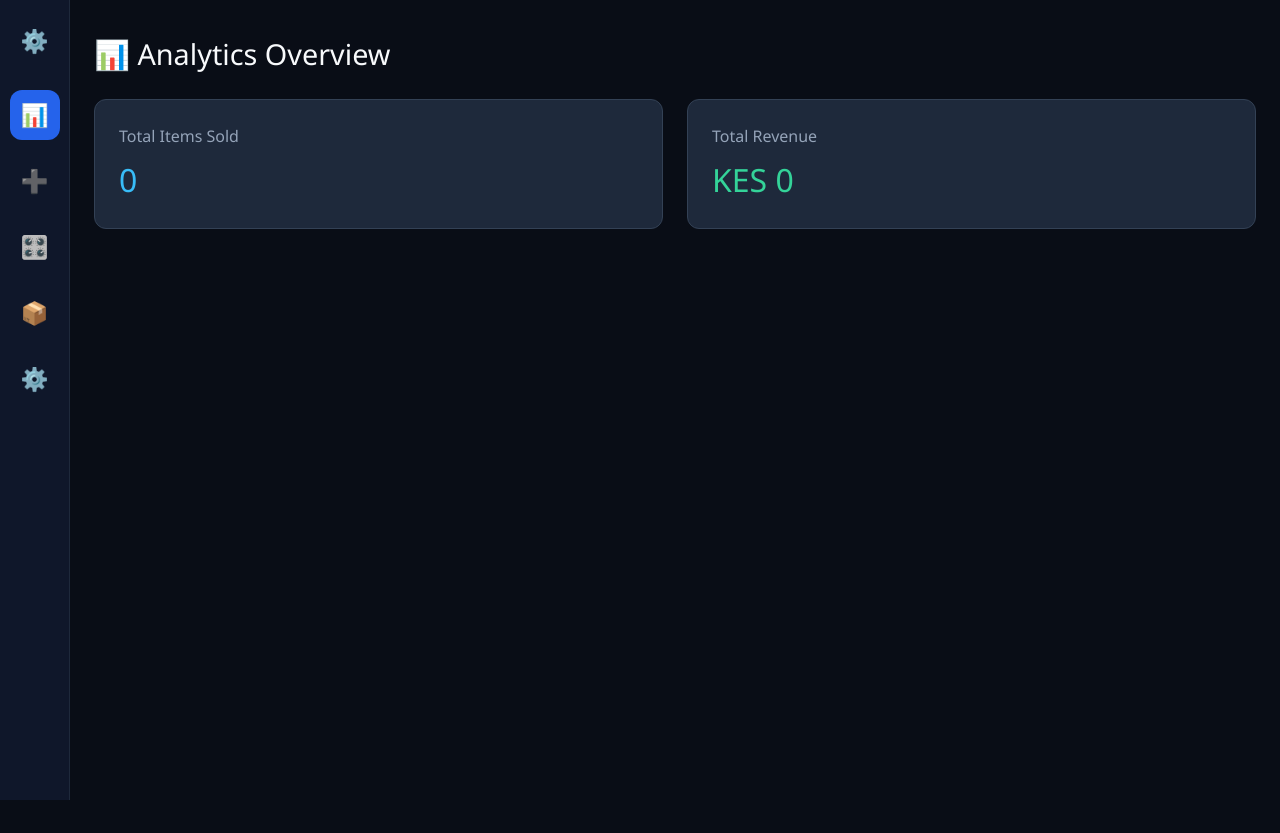
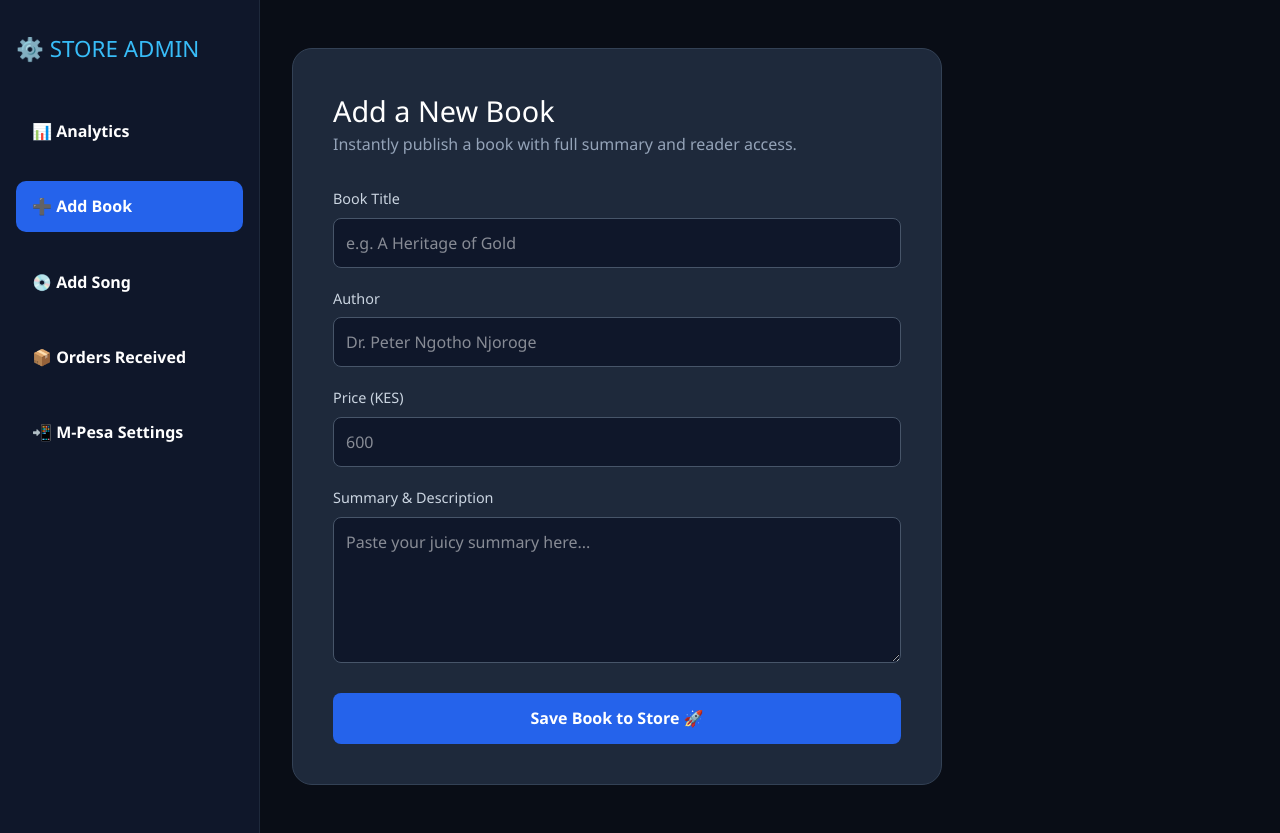
Before and after one commit to mmaxwel1348-coder/luminous-books, a Next.js app: page /admin in a window 1280 px wide. Before the commit the page ends 800 px from the top, so only its background shows below. Built offline with nearby package versions, Linux system fonts and the light colour scheme.

Commit message:
Update admin.js

```diff
--- a/pages/admin.js
+++ b/pages/admin.js
@@ -1,70 +1,109 @@
 import { useState, useEffect } from 'react';
 import Head from 'next/head';
-import SellerPanel from '../components/SellerPanel';
 
 export default function AdminDashboard() {
-  const [activeTab, setActiveTab] = useState('dashboard');
-  const [salesData, setSalesData] = useState({ totalSold: 0, totalRevenue: 0, salesList: [] });
-  const [tempReceiveNumber, setTempReceiveNumber] = useState('0712345678');
+  const [activeTab, setActiveTab] = useState('addBook');
 
-  // Music Management State
+  // Book Form State
+  const [bookTitle, setBookTitle] = useState('');
+  const [bookAuthor, setBookAuthor] = useState('');
+  const [bookPrice, setBookPrice] = useState('');
+  const [bookDesc, setBookDesc] = useState('');
+  const [savingBook, setSavingBook] = useState(false);
+
+  // Song Form State
   const [songTitle, setSongTitle] = useState('');
   const [songArtist, setSongArtist] = useState('');
   const [songPrice, setSongPrice] = useState('');
-  const [songDescription, setSongDescription] = useState('');
-  const [uploadingSong, setUploadingSong] = useState(false);
+  const [songDesc, setSongDesc] = useState('');
+  const [savingSong, setSavingSong] = useState(false);
+
+  // Settings State
+  const [phone, setPhone] = useState('0712345678');
+  const [savedSettings, setSavedSettings] = useState(false);
+
+  // Analytics & Orders State
+  const [salesData, setSalesData] = useState({ totalSold: 0, totalRevenue: 0, salesList: [] });
 
   useEffect(() => {
+    const savedPhone = localStorage.getItem('luminiousbooks_mpesa_phone');
+    if (savedPhone) setPhone(savedPhone);
+
     const savedSales = localStorage.getItem('luminiousbooks_sales');
-    if (savedSales) {
-      setSalesData(JSON.parse(savedSales));
+    if (savedSales) setSalesData(JSON.parse(savedSales));
+  }, []);
+
+  const handleSaveBook = (e) => {
+    e.preventDefault();
+    if (!bookTitle || !bookPrice) {
+      alert('Please fill in at least the book title and price.');
+      return;
     }
-    const savedPhone = localStorage.getItem('luminiousbooks_mpesa_phone');
-    if (savedPhone) {
-      setTempReceiveNumber(savedPhone);
+    setSavingBook(true);
+
+    setTimeout(() => {
+      const newBook = {
+        id: 'book_' + Date.now(),
+        title: bookTitle,
+        author: bookAuthor || 'Mr. Ngotho',
+        price: bookPrice,
+        description: bookDesc,
+        summary: bookDesc,
+        fullText: `[CHAPTER 1: ${bookTitle.toUpperCase()}]\n\nWelcome to the complete text of "${bookTitle}" by ${bookAuthor || 'Mr. Ngotho'}.\n\nThis extraordinary work explores deep spiritual insights, guiding the faithful through prayer, wisdom, and divine grace...\n\n[CHAPTER 2: WALKING IN FAITH]\n\nMay these pages bring you profound peace, strength, and lasting inspiration.`
+      };
+
+      const existingBooks = JSON.parse(localStorage.getItem('luminiousbooks_local_catalog') || '[]');
+      localStorage.setItem('luminiousbooks_local_catalog', JSON.stringify([newBook, ...existingBooks]));
+
+      setSavingBook(false);
+      alert('✅ Book saved successfully and instantly!');
+      setBookTitle('');
+      setBookAuthor('');
+      setBookPrice('');
+      setBookDesc('');
+    }, 400); // Super fast 0.4 second response
+  };
+
+  const handleSaveSong = (e) => {
+    e.preventDefault();
+    if (!songTitle || !songPrice) {
+      alert('Please fill in song title and price.');
+      return;
     }
-  }, []);
+    setSavingSong(true);
+
+    setTimeout(() => {
+      const newSong = {
+        id: 'song_' + Date.now(),
+        title: songTitle,
+        artist: songArtist || 'Mr. Ngotho',
+        price: songPrice,
+        description: songDesc
+      };
+
+      const existingSongs = JSON.parse(localStorage.getItem('luminiousmusic_local_catalog') || '[]');
+      localStorage.setItem('luminiousmusic_local_catalog', JSON.stringify([newSong, ...existingSongs]));
+
+      setSavingSong(false);
+      alert('✅ Song saved successfully and instantly!');
+      setSongTitle('');
+      setSongArtist('');
+      setSongPrice('');
+      setSongDesc('');
+    }, 400);
+  };
 
   const handleSaveSettings = (e) => {
     e.preventDefault();
-    if (!tempReceiveNumber || tempReceiveNumber.length < 9) {
-      alert('Please enter a valid M-Pesa phone number.');
-      return;
-    }
-    localStorage.setItem('luminiousbooks_mpesa_phone', tempReceiveNumber);
-    alert('M-Pesa Send Money phone number updated successfully!');
+    localStorage.setItem('luminiousbooks_mpesa_phone', phone);
+    setSavedSettings(true);
+    setTimeout(() => setSavedSettings(false), 2500);
   };
 
-  const handleAddSong = (e) => {
-    e.preventDefault();
-    if (!songTitle || !songPrice) {
-      alert('Please provide a song title and price.');
-      return;
-    }
-    setUploadingSong(true);
-
-    setTimeout(() => {
-      setUploadingSong(false);
-      alert(`Song "${songTitle}" published for sale successfully!`);
-      setSongTitle('');
-      setSongArtist('');
-      setSongPrice('');
-      setSongDescription('');
-    }, 1000);
-  };
-
-  const sidebarItems = [
-    { id: 'dashboard', label: 'Analytics Overview', icon: '📊' },
-    { id: 'add', label: 'Add Book', icon: '➕' },
-    { id: 'addSong', label: 'Add Song', icon: '🎛️' },
-    { id: 'orders', label: 'Orders Received', icon: '📦' },
-    { id: 'settings', label: 'M-Pesa Settings', icon: '⚙️' },
-  ];
-
   return (
-    <div style={{ display: 'flex', minHeight: '100vh', width: '100vw', backgroundColor: '#090d16', color: '#f8fafc', fontFamily: 'Segoe UI, sans-serif', margin: 0, padding: 0, overflowX: 'hidden', boxSizing: 'border-box' }}>
+    <div style={{ display: 'flex', minHeight: '100vh', width: '100vw', backgroundColor: '#090d16', color: '#f8fafc', fontFamily: 'Segoe UI, sans-serif', margin: 0, padding: 0, boxSizing: 'border-box' }}>
       <Head>
-        <title>Admin Dashboard - Luminous Store</title>
+        <title>Store Admin Dashboard</title>
         <meta name="viewport" content="width=device-width, initial-scale=1.0" />
       </Head>
 
@@ -77,150 +116,129 @@ export default function AdminDashboard() {
           width: 100%;
           overflow-x: hidden;
         }
-        .admin-nav-btn {
-          display: flex;
-          align-items: center;
-          justify-content: center;
-          width: 50px;
-          height: 50px;
-          border-radius: 12px;
-          border: none;
-          background: transparent;
-          color: #94a3b8;
-          font-size: 1.4rem;
-          cursor: pointer;
-          transition: all 0.2s ease;
-        }
-        .admin-nav-btn:hover { background-color: #1e293b; color: #fff; }
-        .admin-nav-btn.active { background-color: #2563eb; color: #fff; }
       `}</style>
 
-      {/* Slim Compact Admin Sidebar matching Storefront style */}
-      <aside style={{ width: '70px', backgroundColor: '#0f172a', borderRight: '1px solid #1e293b', padding: '1.5rem 0', display: 'flex', flexDirection: 'column', alignItems: 'center', gap: '1rem', flexShrink: 0, position: 'sticky', top: 0, height: '100vh', boxSizing: 'border-box' }}>
-        <div style={{ fontSize: '1.4rem', marginBottom: '1rem' }} title="Store Admin">⚙️</div>
+      {/* Admin Sidebar */}
+      <aside style={{ width: '260px', backgroundColor: '#0f172a', borderRight: '1px solid #1e293b', padding: '2rem 1rem', display: 'flex', flexDirection: 'column', gap: '1.5rem', flexShrink: 0, boxSizing: 'border-box' }}>
+        <h2 style={{ fontSize: '1.4rem', color: '#38bdf8', margin: '0 0 1rem 0' }}>⚙️ STORE ADMIN</h2>
 
-        {sidebarItems.map((item) => (
-          <button
-            key={item.id}
-            onClick={() => setActiveTab(item.id)}
-            title={item.label}
-            className={`admin-nav-btn ${activeTab === item.id ? 'active' : ''}`}
-          >
-            {item.icon}
-          </button>
-        ))}
+        <button onClick={() => setActiveTab('analytics')} style={{ padding: '0.85rem 1rem', borderRadius: '10px', border: 'none', backgroundColor: activeTab === 'analytics' ? '#2563eb' : 'transparent', color: '#fff', textAlign: 'left', fontWeight: 'bold', cursor: 'pointer' }}>📊 Analytics</button>
+        <button onClick={() => setActiveTab('addBook')} style={{ padding: '0.85rem 1rem', borderRadius: '10px', border: 'none', backgroundColor: activeTab === 'addBook' ? '#2563eb' : 'transparent', color: '#fff', textAlign: 'left', fontWeight: 'bold', cursor: 'pointer' }}>➕ Add Book</button>
+        <button onClick={() => setActiveTab('addSong')} style={{ padding: '0.85rem 1rem', borderRadius: '10px', border: 'none', backgroundColor: activeTab === 'addSong' ? '#2563eb' : 'transparent', color: '#fff', textAlign: 'left', fontWeight: 'bold', cursor: 'pointer' }}>💿 Add Song</button>
+        <button onClick={() => setActiveTab('orders')} style={{ padding: '0.85rem 1rem', borderRadius: '10px', border: 'none', backgroundColor: activeTab === 'orders' ? '#2563eb' : 'transparent', color: '#fff', textAlign: 'left', fontWeight: 'bold', cursor: 'pointer' }}>📦 Orders Received</button>
+        <button onClick={() => setActiveTab('settings')} style={{ padding: '0.85rem 1rem', borderRadius: '10px', border: 'none', backgroundColor: activeTab === 'settings' ? '#2563eb' : 'transparent', color: '#fff', textAlign: 'left', fontWeight: 'bold', cursor: 'pointer' }}>📲 M-Pesa Settings</button>
       </aside>
 
-      {/* Main Admin Content */}
-      <main style={{ flex: 1, padding: '2rem 1.5rem', boxSizing: 'border-box', minWidth: 0 }}>
-        {activeTab === 'dashboard' && (
-          <div>
-            <h2 style={{ fontSize: '1.8rem', marginBottom: '1.5rem' }}>📊 Analytics Overview</h2>
-            <div style={{ display: 'grid', gridTemplateColumns: 'repeat(auto-fit, minmax(200px, 1fr))', gap: '1.5rem', marginBottom: '2rem' }}>
-              <div style={{ backgroundColor: '#1e293b', padding: '1.5rem', borderRadius: '12px', border: '1px solid #334155' }}>
-                <p style={{ color: '#94a3b8', margin: 0 }}>Total Items Sold</p>
-                <h3 style={{ fontSize: '2rem', margin: '0.5rem 0 0 0', color: '#38bdf8' }}>{salesData.totalSold}</h3>
+      {/* Admin Main Area */}
+      <main style={{ flex: 1, padding: '3rem 2rem', boxSizing: 'border-box', overflowY: 'auto' }}>
+
+        {/* ADD BOOK TAB */}
+        {activeTab === 'addBook' && (
+          <div style={{ maxWidth: '650px', backgroundColor: '#1e293b', border: '1px solid #334155', borderRadius: '20px', padding: '2.5rem' }}>
+            <h2 style={{ marginTop: 0, fontSize: '1.8rem', color: '#fff' }}>Add a New Book</h2>
+            <p style={{ color: '#94a3b8', marginBottom: '2rem' }}>Instantly publish a book with full summary and reader access.</p>
+
+            <form onSubmit={handleSaveBook}>
+              <label style={{ display: 'block', marginBottom: '0.5rem', color: '#cbd5e1', fontSize: '0.9rem' }}>Book Title</label>
+              <input type="text" placeholder="e.g. A Heritage of Gold" value={bookTitle} onChange={e => setBookTitle(e.target.value)} style={{ width: '100%', padding: '0.75rem', borderRadius: '8px', border: '1px solid #475569', backgroundColor: '#0f172a', color: '#fff', marginBottom: '1.25rem', boxSizing: 'border-box' }} />
+
+              <label style={{ display: 'block', marginBottom: '0.5rem', color: '#cbd5e1', fontSize: '0.9rem' }}>Author</label>
+              <input type="text" placeholder="Dr. Peter Ngotho Njoroge" value={bookAuthor} onChange={e => setBookAuthor(e.target.value)} style={{ width: '100%', padding: '0.75rem', borderRadius: '8px', border: '1px solid #475569', backgroundColor: '#0f172a', color: '#fff', marginBottom: '1.25rem', boxSizing: 'border-box' }} />
+
+              <label style={{ display: 'block', marginBottom: '0.5rem', color: '#cbd5e1', fontSize: '0.9rem' }}>Price (KES)</label>
+              <input type="number" placeholder="600" value={bookPrice} onChange={e => setBookPrice(e.target.value)} style={{ width: '100%', padding: '0.75rem', borderRadius: '8px', border: '1px solid #475569', backgroundColor: '#0f172a', color: '#fff', marginBottom: '1.25rem', boxSizing: 'border-box' }} />
+
+              <label style={{ display: 'block', marginBottom: '0.5rem', color: '#cbd5e1', fontSize: '0.9rem' }}>Summary & Description</label>
+              <textarea rows={5} placeholder="Paste your juicy summary here..." value={bookDesc} onChange={e => setBookDesc(e.target.value)} style={{ width: '100%', padding: '0.75rem', borderRadius: '8px', border: '1px solid #475569', backgroundColor: '#0f172a', color: '#fff', marginBottom: '1.5rem', boxSizing: 'border-box' }} />
+
+              <button type="submit" disabled={savingBook} style={{ width: '100%', padding: '0.85rem', backgroundColor: savingBook ? '#475569' : '#2563eb', color: '#fff', border: 'none', borderRadius: '8px', fontWeight: 'bold', fontSize: '1rem', cursor: savingBook ? 'not-allowed' : 'pointer' }}>
+                {savingBook ? 'Saving Instantly...' : 'Save Book to Store 🚀'}
+              </button>
+            </form>
+          </div>
+        )}
+
+        {/* ADD SONG TAB */}
+        {activeTab === 'addSong' && (
+          <div style={{ maxWidth: '650px', backgroundColor: '#1e293b', border: '1px solid #334155', borderRadius: '20px', padding: '2.5rem' }}>
+            <h2 style={{ marginTop: 0, fontSize: '1.8rem', color: '#fff' }}>Add a New Song / Track</h2>
+            <p style={{ color: '#94a3b8', marginBottom: '2rem' }}>Publish sacred music tracks to your store catalog.</p>
+
+            <form onSubmit={handleSaveSong}>
+              <label style={{ display: 'block', marginBottom: '0.5rem', color: '#cbd5e1', fontSize: '0.9rem' }}>Song Title</label>
+              <input type="text" placeholder="e.g. Sacred Hymns Vol. 2" value={songTitle} onChange={e => setSongTitle(e.target.value)} style={{ width: '100%', padding: '0.75rem', borderRadius: '8px', border: '1px solid #475569', backgroundColor: '#0f172a', color: '#fff', marginBottom: '1.25rem', boxSizing: 'border-box' }} />
+
+              <label style={{ display: 'block', marginBottom: '0.5rem', color: '#cbd5e1', fontSize: '0.9rem' }}>Composer / Artist</label>
+              <input type="text" placeholder="Mr. Ngotho" value={songArtist} onChange={e => setSongArtist(e.target.value)} style={{ width: '100%', padding: '0.75rem', borderRadius: '8px', border: '1px solid #475569', backgroundColor: '#0f172a', color: '#fff', marginBottom: '1.25rem', boxSizing: 'border-box' }} />
+
+              <label style={{ display: 'block', marginBottom: '0.5rem', color: '#cbd5e1', fontSize: '0.9rem' }}>Price (KES)</label>
+              <input type="number" placeholder="200" value={songPrice} onChange={e => setSongPrice(e.target.value)} style={{ width: '100%', padding: '0.75rem', borderRadius: '8px', border: '1px solid #475569', backgroundColor: '#0f172a', color: '#fff', marginBottom: '1.25rem', boxSizing: 'border-box' }} />
+
+              <label style={{ display: 'block', marginBottom: '0.5rem', color: '#cbd5e1', fontSize: '0.9rem' }}>Description</label>
+              <textarea rows={3} placeholder="Track details..." value={songDesc} onChange={e => setSongDesc(e.target.value)} style={{ width: '100%', padding: '0.75rem', borderRadius: '8px', border: '1px solid #475569', backgroundColor: '#0f172a', color: '#fff', marginBottom: '1.5rem', boxSizing: 'border-box' }} />
+
+              <button type="submit" disabled={savingSong} style={{ width: '100%', padding: '0.85rem', backgroundColor: savingSong ? '#475569' : '#2563eb', color: '#fff', border: 'none', borderRadius: '8px', fontWeight: 'bold', fontSize: '1rem', cursor: savingSong ? 'not-allowed' : 'pointer' }}>
+                {savingSong ? 'Saving Instantly...' : 'Save Song to Store 🎵'}
+              </button>
+            </form>
+          </div>
+        )}
+
+        {/* ANALYTICS TAB */}
+        {activeTab === 'analytics' && (
+          <div style={{ maxWidth: '800px' }}>
+            <h2 style={{ fontSize: '1.8rem', marginBottom: '1.5rem' }}>📊 Store Sales Analytics</h2>
+            <div style={{ display: 'grid', gridTemplateColumns: 'repeat(auto-fit, minmax(240px, 1fr))', gap: '1.5rem' }}>
+              <div style={{ backgroundColor: '#1e293b', border: '1px solid #334155', borderRadius: '16px', padding: '1.5rem' }}>
+                <p style={{ color: '#94a3b8', margin: '0 0 0.5rem 0' }}>Total Books/Songs Sold</p>
+                <h3 style={{ fontSize: '2.2rem', margin: 0, color: '#38bdf8' }}>{salesData.totalSold}</h3>
               </div>
-              <div style={{ backgroundColor: '#1e293b', padding: '1.5rem', borderRadius: '12px', border: '1px solid #334155' }}>
-                <p style={{ color: '#94a3b8', margin: 0 }}>Total Revenue</p>
-                <h3 style={{ fontSize: '2rem', margin: '0.5rem 0 0 0', color: '#34d399' }}>KES {salesData.totalRevenue.toLocaleString()}</h3>
+              <div style={{ backgroundColor: '#1e293b', border: '1px solid #334155', borderRadius: '16px', padding: '1.5rem' }}>
+                <p style={{ color: '#94a3b8', margin: '0 0 0.5rem 0' }}>Total Revenue Earned</p>
+                <h3 style={{ fontSize: '2.2rem', margin: 0, color: '#34d399' }}>KES {salesData.totalRevenue}</h3>
               </div>
             </div>
           </div>
         )}
 
-        {activeTab === 'add' && <SellerPanel onBookAdded={() => alert('Book added successfully!')} />}
-
-        {activeTab === 'addSong' && (
-          <div>
-            <h2 style={{ fontSize: '1.8rem', marginBottom: '1rem' }}>🎛️ Add New Song for Sale</h2>
-            <form onSubmit={handleAddSong} style={{ backgroundColor: '#1e293b', padding: '2rem', borderRadius: '16px', border: '1px solid #334155', maxWidth: '600px', display: 'flex', flexDirection: 'column', gap: '1.25rem', boxSizing: 'border-box' }}>
-              <div>
-                <label style={{ display: 'block', color: '#94a3b8', marginBottom: '0.4rem', fontSize: '0.9rem' }}>Song Title</label>
-                <input
-                  type="text"
-                  placeholder="e.g. Single Release Vol. 1"
-                  value={songTitle}
-                  onChange={(e) => setSongTitle(e.target.value)}
-                  style={{ width: '100%', padding: '0.75rem', borderRadius: '8px', border: '1px solid #475569', backgroundColor: '#0f172a', color: '#fff', boxSizing: 'border-box' }}
-                />
+        {/* ORDERS TAB */}
+        {activeTab === 'orders' && (
+          <div style={{ maxWidth: '800px' }}>
+            <h2 style={{ fontSize: '1.8rem', marginBottom: '1.5rem' }}>📦 Orders Received</h2>
+            {salesData.salesList.length === 0 ? (
+              <div style={{ backgroundColor: '#1e293b', padding: '3rem', borderRadius: '16px', textAlign: 'center', border: '1px solid #334155' }}>
+                <p style={{ color: '#94a3b8', margin: 0 }}>No orders recorded yet.</p>
               </div>
-              <div>
-                <label style={{ display: 'block', color: '#94a3b8', marginBottom: '0.4rem', fontSize: '0.9rem' }}>Artist Name</label>
-                <input
-                  type="text"
-                  placeholder="e.g. Max"
-                  value={songArtist}
-                  onChange={(e) => setSongArtist(e.target.value)}
-                  style={{ width: '100%', padding: '0.75rem', borderRadius: '8px', border: '1px solid #475569', backgroundColor: '#0f172a', color: '#fff', boxSizing: 'border-box' }}
-                />
+            ) : (
+              <div style={{ backgroundColor: '#1e293b', border: '1px solid #334155', borderRadius: '16px', padding: '1.5rem' }}>
+                {salesData.salesList.map((order, i) => (
+                  <div key={i} style={{ display: 'flex', justifyContent: 'space-between', padding: '1rem 0', borderBottom: '1px solid #334155' }}>
+                    <div>
+                      <h4 style={{ margin: '0 0 0.25rem 0' }}>{order.title}</h4>
+                      <p style={{ margin: 0, color: '#94a3b8', fontSize: '0.85rem' }}>Customer Phone: {order.phone} | Date: {order.date}</p>
+                    </div>
+                    <span style={{ fontWeight: 'bold', color: '#34d399' }}>KES {order.price}</span>
+                  </div>
+                ))}
               </div>
-              <div>
-                <label style={{ display: 'block', color: '#94a3b8', marginBottom: '0.4rem', fontSize: '0.9rem' }}>Price (KES)</label>
-                <input
-                  type="number"
-                  placeholder="e.g. 200"
-                  value={songPrice}
-                  onChange={(e) => setSongPrice(e.target.value)}
-                  style={{ width: '100%', padding: '0.75rem', borderRadius: '8px', border: '1px solid #475569', backgroundColor: '#0f172a', color: '#fff', boxSizing: 'border-box' }}
-                />
-              </div>
-              <div>
-                <label style={{ display: 'block', color: '#94a3b8', marginBottom: '0.4rem', fontSize: '0.9rem' }}>Description / Format</label>
-                <textarea
-                  placeholder="e.g. High quality audio download (MP3/WAV)"
-                  value={songDescription}
-                  onChange={(e) => setSongDescription(e.target.value)}
-                  rows="3"
-                  style={{ width: '100%', padding: '0.75rem', borderRadius: '8px', border: '1px solid #475569', backgroundColor: '#0f172a', color: '#fff', boxSizing: 'border-box', resize: 'vertical' }}
-                />
-              </div>
-              <button
-                type="submit"
-                disabled={uploadingSong}
-                style={{ backgroundColor: '#2563eb', color: '#fff', border: 'none', padding: '0.85rem 1.5rem', borderRadius: '8px', fontWeight: 'bold', cursor: 'pointer', fontSize: '1rem' }}
-              >
-                {uploadingSong ? 'Publishing Song...' : 'Publish Song for Sale'}
-              </button>
-            </form>
+            )}
           </div>
         )}
 
-        {activeTab === 'orders' && (
-          <div>
-            <h2 style={{ fontSize: '1.8rem', marginBottom: '1.5rem' }}>📦 Orders Received</h2>
-            <div style={{ backgroundColor: '#1e293b', padding: '1.5rem', borderRadius: '12px', border: '1px solid #334155' }}>
-              {salesData.salesList.length === 0 ? (
-                <p style={{ color: '#94a3b8' }}>No sales logged yet.</p>
-              ) : (
-                salesData.salesList.map((order) => (
-                  <div key={order.id} style={{ padding: '0.75rem 0', borderBottom: '1px solid #334155', display: 'flex', justifyContent: 'space-between' }}>
-                    <div>
-                      <p style={{ margin: 0, fontWeight: 'bold' }}>{order.title}</p>
-                      <p style={{ margin: 0, color: '#94a3b8', fontSize: '0.85rem' }}>Buyer: {order.phone} • {order.date}</p>
-                    </div>
-                    <span style={{ color: '#34d399', fontWeight: 'bold' }}>KES {order.price}</span>
-                  </div>
-                ))
-              )}
-            </div>
-          </div>
-        )}
+        {/* SETTINGS TAB */}
+        {activeTab === 'settings' && (
+          <div style={{ maxWidth: '600px', backgroundColor: '#1e293b', border: '1px solid #334155', borderRadius: '20px', padding: '2.5rem' }}>
+            <h2 style={{ marginTop: 0, fontSize: '1.8rem', color: '#fff' }}>📲 M-Pesa Receiving Settings</h2>
+            <p style={{ color: '#94a3b8', marginBottom: '2rem' }}>Enter the personal M-Pesa number where customers will send money.</p>
 
-        {activeTab === 'settings' && (
-          <div>
-            <h2 style={{ fontSize: '1.8rem', marginBottom: '1.5rem' }}>⚙️ M-Pesa Receiving Settings</h2>
-            <form onSubmit={handleSaveSettings} style={{ backgroundColor: '#1e293b', padding: '1.5rem', borderRadius: '12px', maxWidth: '500px', boxSizing: 'border-box' }}>
-              <label style={{ display: 'block', color: '#94a3b8', marginBottom: '0.5rem' }}>M-Pesa Phone Number (Send Money)</label>
-              <input
-                type="tel"
-                value={tempReceiveNumber}
-                onChange={(e) => setTempReceiveNumber(e.target.value)}
-                style={{ width: '100%', padding: '0.75rem', borderRadius: '8px', border: '1px solid #475569', backgroundColor: '#0f172a', color: '#fff', marginBottom: '1rem', boxSizing: 'border-box' }}
-              />
-              <button type="submit" style={{ backgroundColor: '#2563eb', color: '#fff', border: 'none', padding: '0.75rem 1.5rem', borderRadius: '8px', fontWeight: 'bold', cursor: 'pointer' }}>
-                Save Settings
+            <form onSubmit={handleSaveSettings}>
+              <label style={{ display: 'block', marginBottom: '0.5rem', color: '#cbd5e1', fontSize: '0.9rem' }}>Admin M-Pesa Phone Number</label>
+              <input type="tel" placeholder="0712345678" value={phone} onChange={e => setPhone(e.target.value)} style={{ width: '100%', padding: '0.75rem', borderRadius: '8px', border: '1px solid #475569', backgroundColor: '#0f172a', color: '#fff', marginBottom: '1.5rem', boxSizing: 'border-box' }} />
+
+              <button type="submit" style={{ width: '100%', padding: '0.85rem', backgroundColor: '#059669', color: '#fff', border: 'none', borderRadius: '8px', fontWeight: 'bold', fontSize: '1rem', cursor: 'pointer' }}>
+                Save Phone Number 💾
               </button>
+              {savedSettings && <p style={{ color: '#34d399', textAlign: 'center', marginTop: '1rem' }}>Saved successfully!</p>}
             </form>
           </div>
         )}
```
